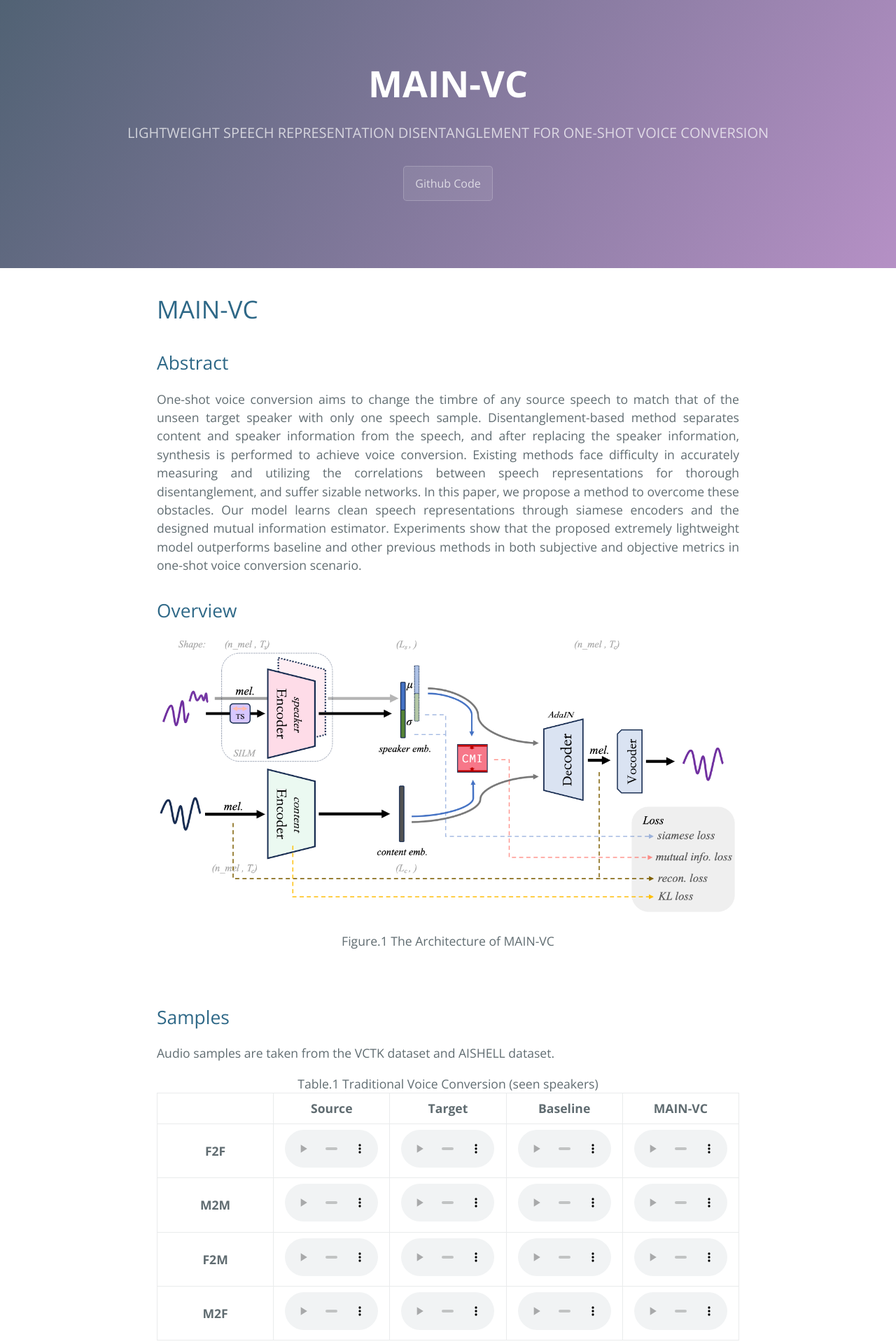
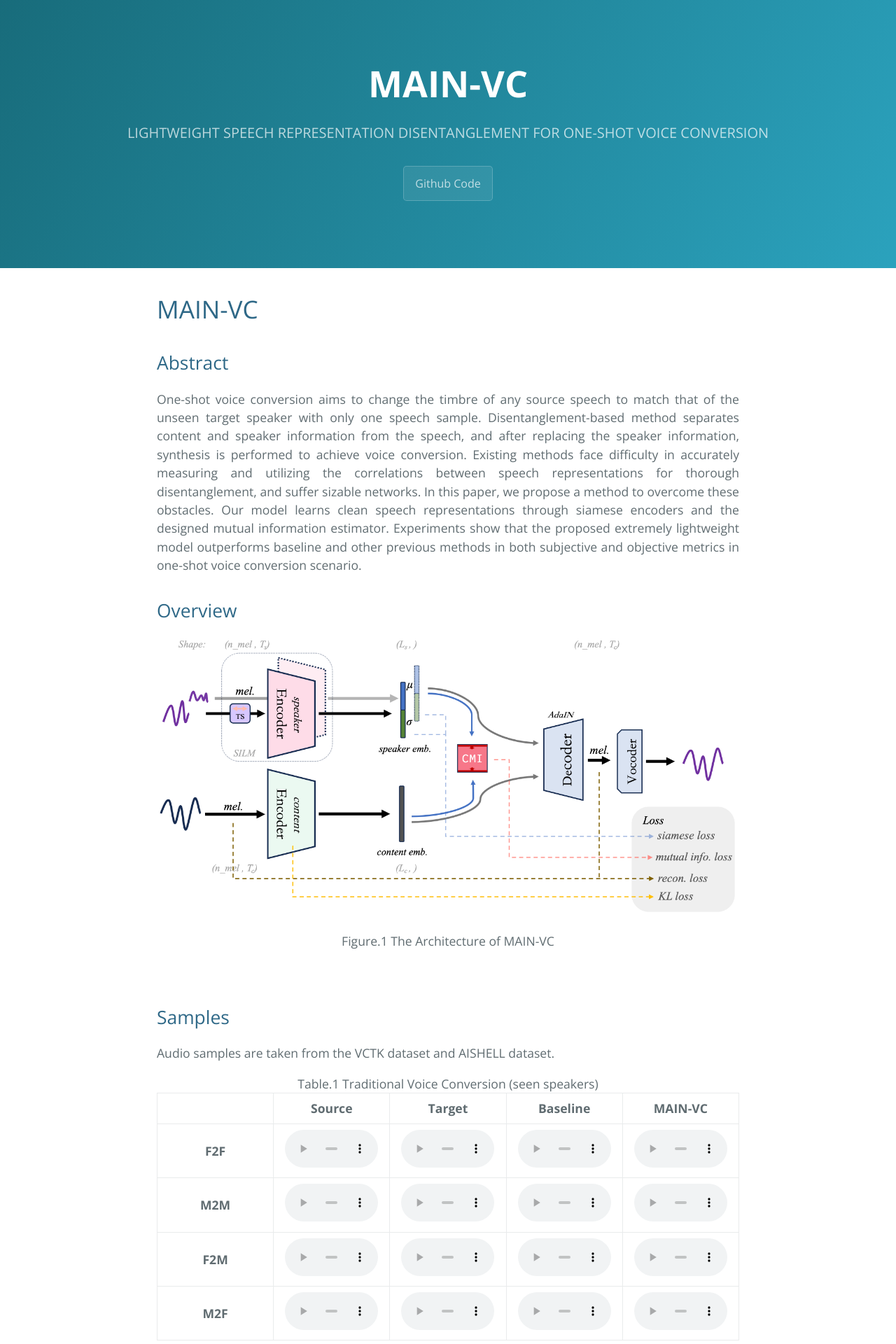
Before and after one commit to PecholaL/MAIN-VC-demo, a Jekyll site: the page built from index.md, in a window 1280 px wide. Shown: the top 1920 px of the page at 70% size. Built offline with Jekyll 4.4.1, drawn with Linux system fonts in a browser that asks for light colours; our own code applies the rules of GitHub Pages for plain Markdown files.

Commit message:
MAIN-VC!

```diff
--- a/_sass/variables.scss
+++ b/_sass/variables.scss
@@ -4,8 +4,8 @@ $medium-breakpoint: 42em !default;
 
 // Headers
 $header-heading-color: #fff !default;
-$header-bg-color: #b590c5 !default;
-$header-bg-color-secondary: #516274 !default;
+$header-bg-color: #2ba2bd !default;
+$header-bg-color-secondary: #186c7b !default;
 
 // Text
 $section-headings-color: #2e6887 !default;
```
